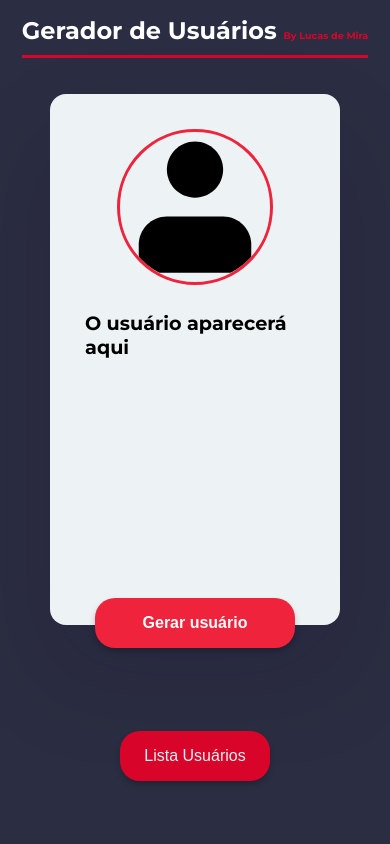
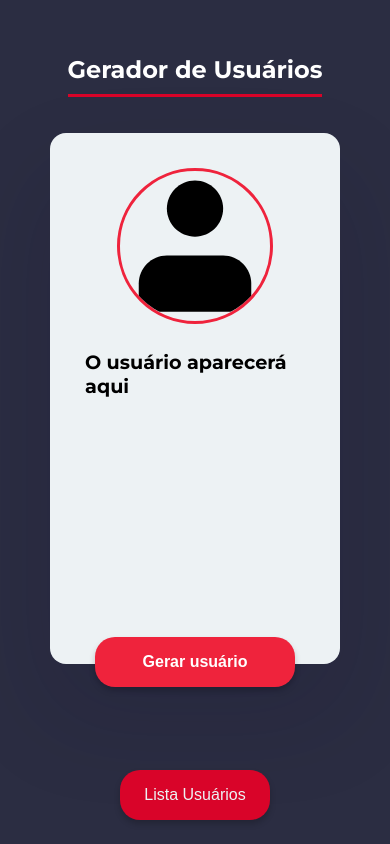
Before and after one commit to lucasmira29/gerador-usuario, a website: page src/pages/index.html in a window 390 px wide. Drawn offline with Linux system fonts and the light colour scheme.

Commit message:
update index.html/style.css

```diff
--- a/src/pages/index.html
+++ b/src/pages/index.html
@@ -13,7 +13,6 @@
     <main class="main">
         <h1>
             Gerador de Usuários
-            <span class="desc">By Lucas de Mira</span>
         </h1>
 
         <div class="container">
--- a/src/styles/style.css
+++ b/src/styles/style.css
@@ -34,10 +34,7 @@ body {
     border-bottom: 3px solid var(--cor-terciaria);
 }
 
-h1 .desc {
-    font-size: 0.8rem;
-    color: var(--cor-terciaria);
-}
+
 
 
 .container {
@@ -177,10 +174,11 @@ h1 .desc {
 
     .main {
         gap: 20px;
+        padding: 10%;
     }
 
     .main h1 {
-        font-size: 1.8rem;
+        font-size: 2rem;
     }
 
     .container {
@@ -210,8 +208,4 @@ h1 .desc {
         font-size: 0.8rem;
         width: 290px
     }
-
-    h1 .desc {
-        font-size: 0.6rem;
-    }
 }
```
